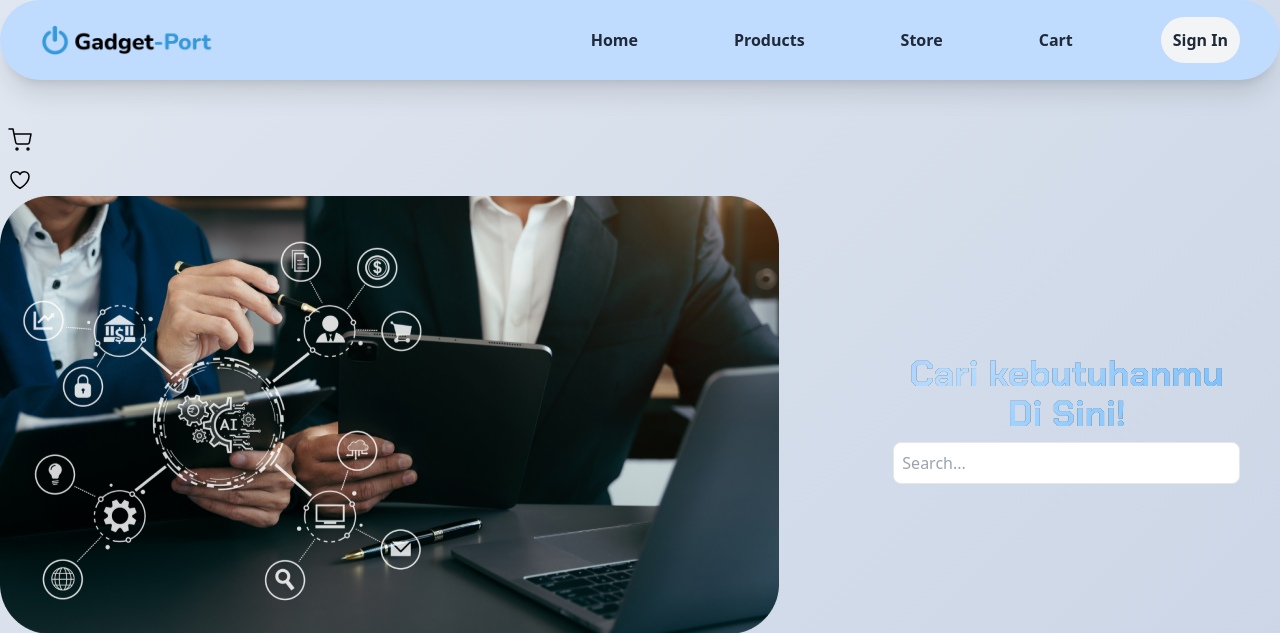
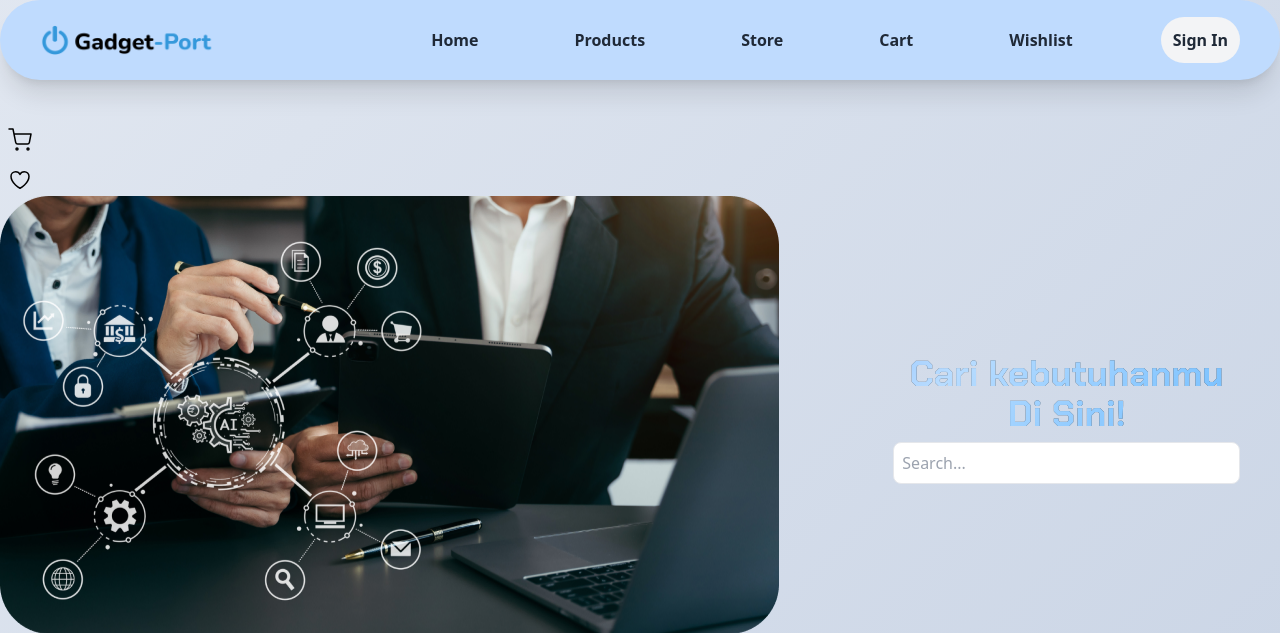
Before and after one commit to PBP-D08/gadget-port, a Django app: page / in a window 1280 px wide. Shown: the top 633 px of the page. Run offline with Django 5.2, Linux system fonts and the light colour scheme; parts of the project's set-up code (start-up, migrations or seed data) failed here and were passed over; some libraries are stand-ins or nearby versions.

Commit message:
fixed code

```diff
--- a/templates/base.html
+++ b/templates/base.html
@@ -52,7 +52,6 @@
         definisiin url di user dengan "profile/", maka tulis di hrefnya "user/profile/"
     -->
     <!-- Navbar -->
-    <!-- Navbar -->
 <nav class="w-full h-20 flex items-center justify-between px-5 lg:px-10 shadow-xl bg-blue-200 rounded-full mb-10">
     <div class="flex items-center">
         <img src="{% static 'image/Logo.png' %}" class="w-32 lg:w-44" alt="Logo" />
@@ -71,6 +70,7 @@
         <li><a href="{% url 'products:show_products' %}" class="text-gray-800 hover:text-blue-600 p-2 rounded-xl font-semibold transition duration-200">Products</a></li>
         <li><a href="{% url 'store:list_store' %}" class="text-gray-800 hover:text-blue-600 p-2 rounded-xl font-semibold transition duration-200">Store</a></li>
         <li><a href="{% url 'cart_checkout:cart' %}" class="text-gray-800 hover:text-blue-600 p-2 rounded-xl font-semibold transition duration-200">Cart</a></li>
+        <li><a href="{% url 'cart_checkout:cart' %}" class="text-gray-800 hover:text-blue-600 p-2 rounded-xl font-semibold transition duration-200">Wishlist</a></li>
         <li>
             {% if user.is_authenticated %}
                 <div class="relative group">
@@ -101,8 +101,9 @@
     <a href="{% url 'products:show_products' %}" class="block text-gray-800 hover:text-blue-600 font-semibold">Products</a>
     <a href="{% url 'store:list_store' %}" class="block text-gray-800 hover:text-blue-600 font-semibold">Store</a>
     <a href="{% url 'cart_checkout:cart' %}" class="block text-gray-800 hover:text-blue-600 font-semibold">Cart</a>
+    <a href="{% url 'cart_checkout:cart' %}" class="block text-gray-800 hover:text-blue-600 font-semibold">Wishlist</a>
     {% if user.is_authenticated %}
-        <a href="{% url 'user:profile' %}" class="block text-gray-800 hover:text-blue-600 font-semibold">Profile</a>
+        <a href="{% url 'user:view_profile' %}" class="block text-gray-800 hover:text-blue-600 font-semibold">Profile</a>
         <a href="{% url 'authentication:logout' %}" class="block text-gray-800 hover:text-blue-600 font-semibold">Logout</a>
     {% else %}
         <a href="{% url 'authentication:login' %}" class="block text-gray-800 hover:text-blue-600 font-semibold">Sign In</a>
@@ -115,7 +116,6 @@
         document.getElementById('mobile-menu').classList.toggle('hidden');
     });
 </script>
-
 
     <!-- button icon cart -->
     <a href="{% url 'cart_checkout:cart' %}" style="display: inline-flex; align-items: center; justify-content: center; width: 40px; height: 40px; background-color: transparent; border: none; cursor: pointer; text-decoration: none;">
```
